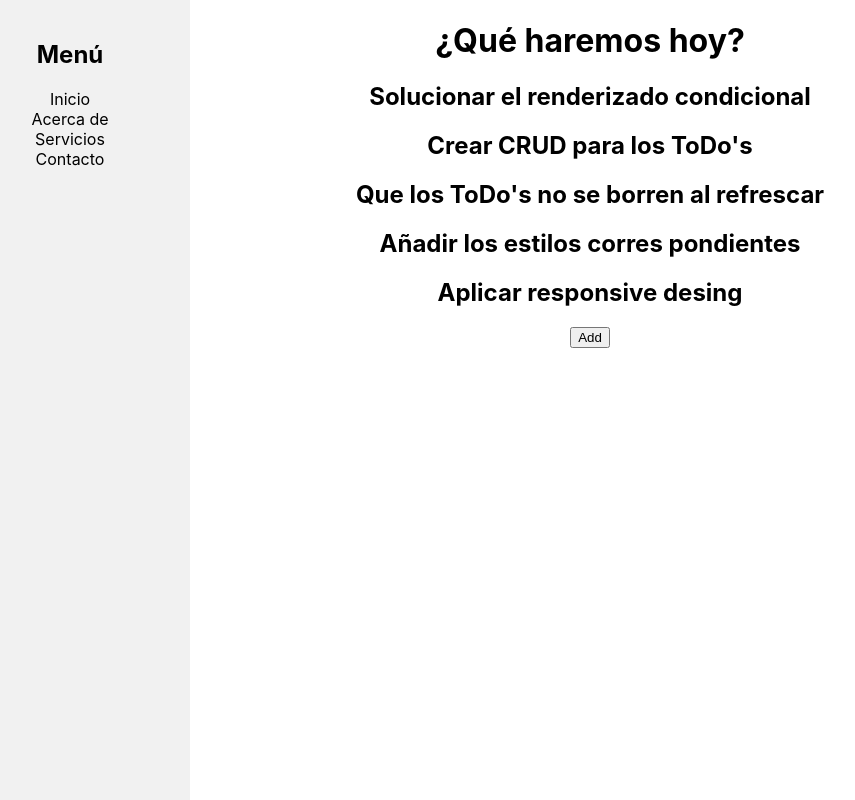
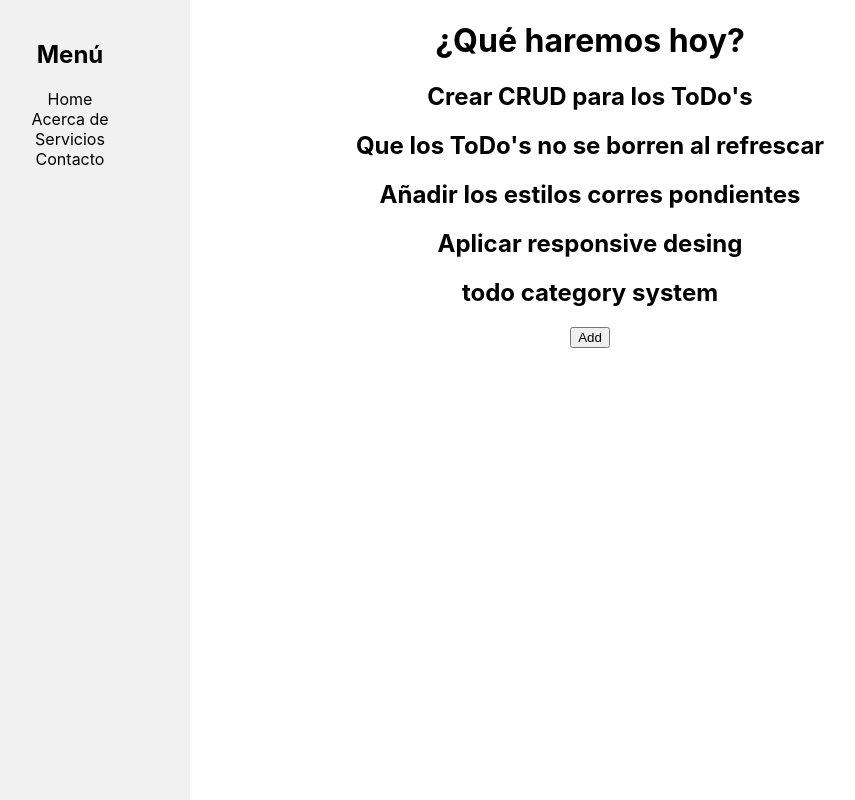
Before and after one commit to JulioTheCoder/myTodoApp, a React (Create React App) app in the folder todo/: page / in a window 1280 px wide. Shown: the whole page, without its empty margins (50-905 px from the left). Built offline with nearby package versions, Linux system fonts and the light colour scheme.

Commit message:
Algunos fix's

```diff
--- a/todo/src/Components/Home.jsx
+++ b/todo/src/Components/Home.jsx
@@ -7,11 +7,12 @@ import { useState } from "react";
 
 export default function Home () {
 
-  let listToDo = ["Solucionar el renderizado condicional",
+  let listToDo = [
     "Crear CRUD para los ToDo's",
     "Que los ToDo's no se borren al refrescar",
     "Añadir los estilos corres pondientes",
-    "Aplicar responsive desing"];
+    "Aplicar responsive desing",
+    "todo category system"];
   let [auxAdder, setAuxAdder] = useState(false);
 
   function adder(e) {
--- a/todo/src/Components/SideBar.jsx
+++ b/todo/src/Components/SideBar.jsx
@@ -6,7 +6,7 @@ const Sidebar = () => {
     <div className="sidebar">
       <h2>Menú</h2>
       <ul>
-        <li><a href="/">Inicio</a></li>
+        <li><a href="/">Home</a></li>
         <li><a href="/">Acerca de</a></li>
         <li><a href="/">Servicios</a></li>
         <li><a href="/">Contacto</a></li>
--- a/todo/src/Components/Todos.jsx
+++ b/todo/src/Components/Todos.jsx
@@ -4,11 +4,12 @@ export default function Todos({ listToDo }) {
   let list = [...listToDo]
   return (
     <div className="todos">
-      {list=list.map((t, i) =>
-          <div key={i}>
-            <h2>{t}</h2>
-          </div>
-      )
+      {
+          list.map((t, i) =>
+            <div key={i}>
+              <h2>{t}</h2>
+            </div>
+        )
       }
     </div>
   );
```
